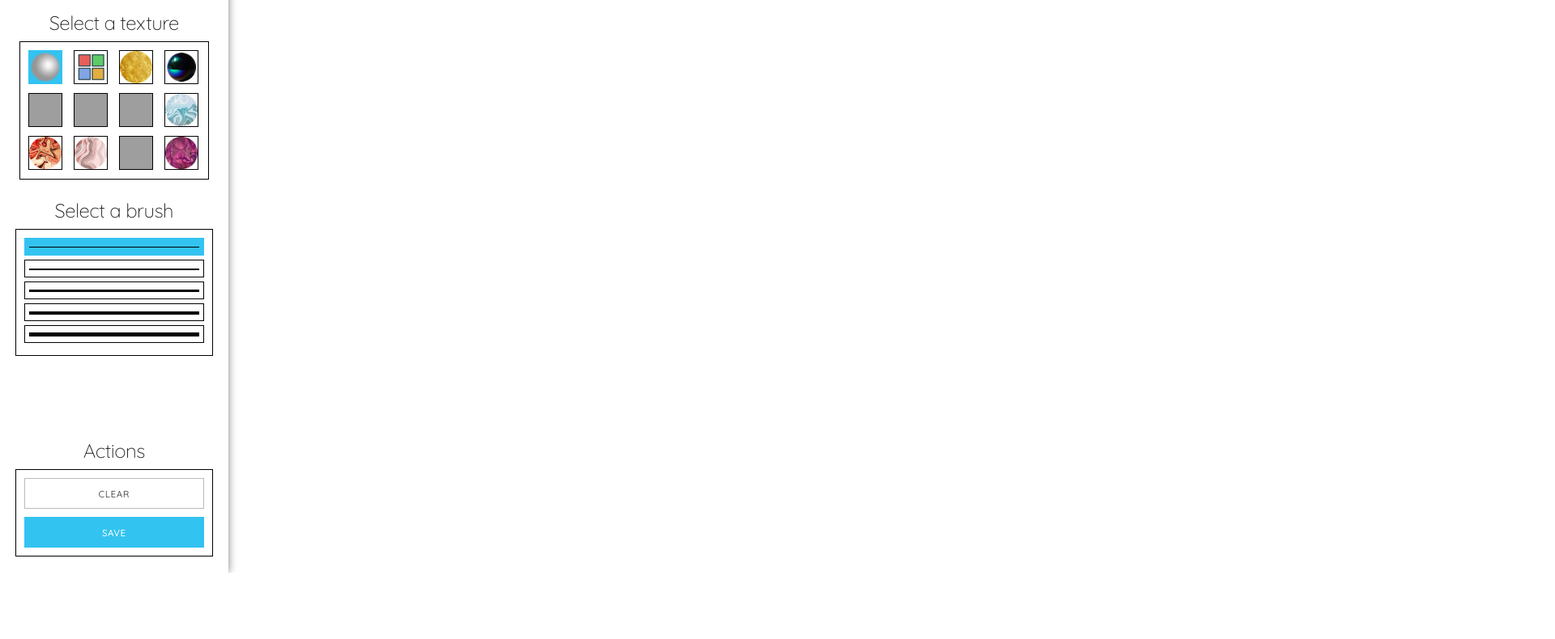
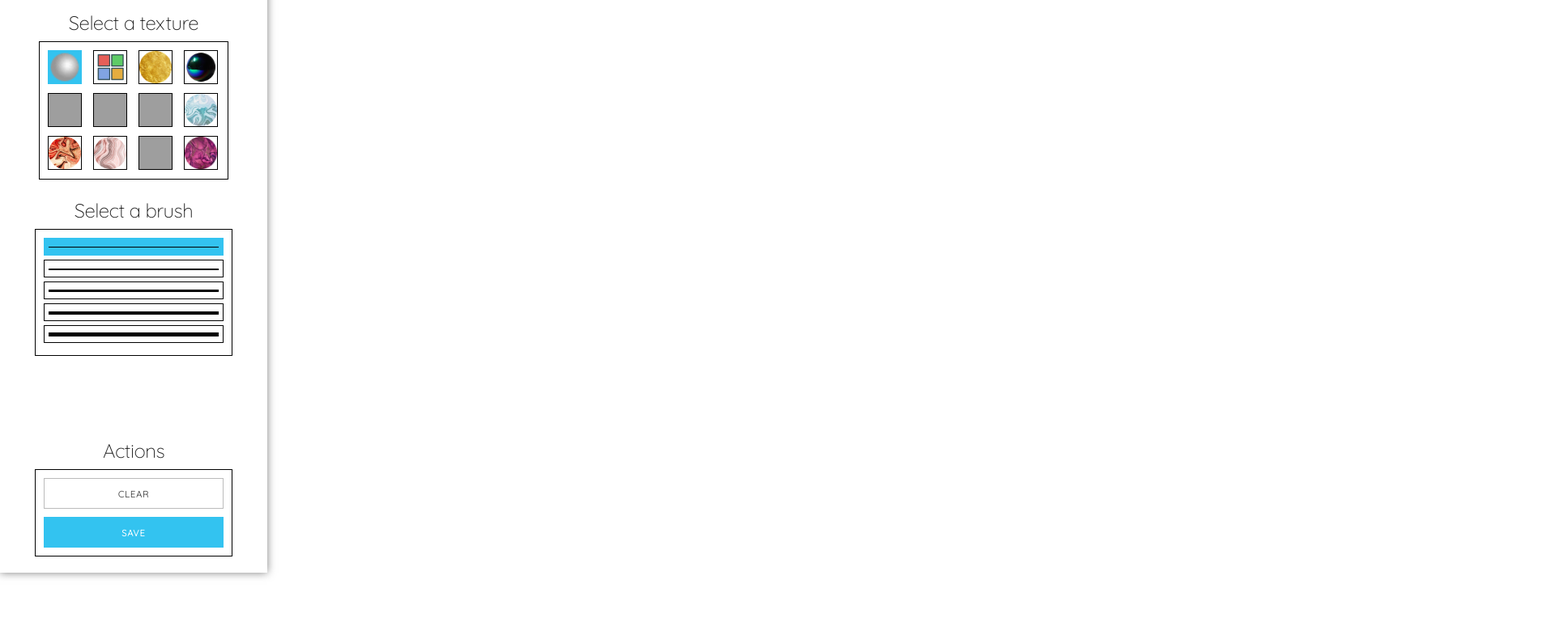
Before and after one commit to Kiep13/Painter, a plain HTML site: page index.html in a window 1280 px wide. Shown: the part 92-882 px from the top of the page at 81% size, 1920 px wide, since content can reach past the window. Before the commit the page ends 800 px from the top, so only its background shows below. Drawn offline with Linux system fonts and the light colour scheme; grey boxes are pictures that could not be loaded.

Commit message:
refactor: update layout styles

```diff
--- a/index.html
+++ b/index.html
@@ -15,9 +15,8 @@
 </head>
 <body>
 
-    <div class="container">
-        <div class="row">
-            <div class="three columns sidebar">
+    <div class="root">
+            <div class="sidebar">
                 <h1 class="heading">AKG Paint</h1>
 
                 <h5 class="block-heading">Select a texture</h5>
@@ -103,10 +102,9 @@
 
             </div>
 
-            <div class="nine columns drew-area">
-                <canvas id="paint-canvas" width="1590" height="1080"></canvas>
+            <div class="drew-area">
+                <canvas id="paint-canvas" width="1590" height="960"></canvas>
             </div>
-        </div>
 
     </div>
 
--- a/style.css
+++ b/style.css
@@ -3,7 +3,7 @@ body {
     font-family: 'Quicksand', sans-serif;
 }
 
-.container {
+.root {
     width: 100% !important;
     margin: 0;
     max-width: 1920px;
@@ -12,9 +12,9 @@ body {
 .sidebar {
     height: 100vh;
     box-shadow: 0 0 10px rgba(0,0,0,0.5);
-    width: 30%;
-    max-width: 330px !important;
+    width: 330px;
     position: relative;
+    display: inline-block;
 }
 
 .sidebar .heading {
@@ -109,13 +109,15 @@ body {
 
 .drew-area {
     margin: 0;
-    width: 70%;
+    width: 1590px;
+    height: 100vh;
+    display: inline-block;
+    position: absolute;
 }
 
 canvas {
-    max-width: 1590px;
-    width: 1570px;
-    height: 99vh;
+    width: 1590px;
+    height: 960px;
 }
 
 .footer-block {
```
